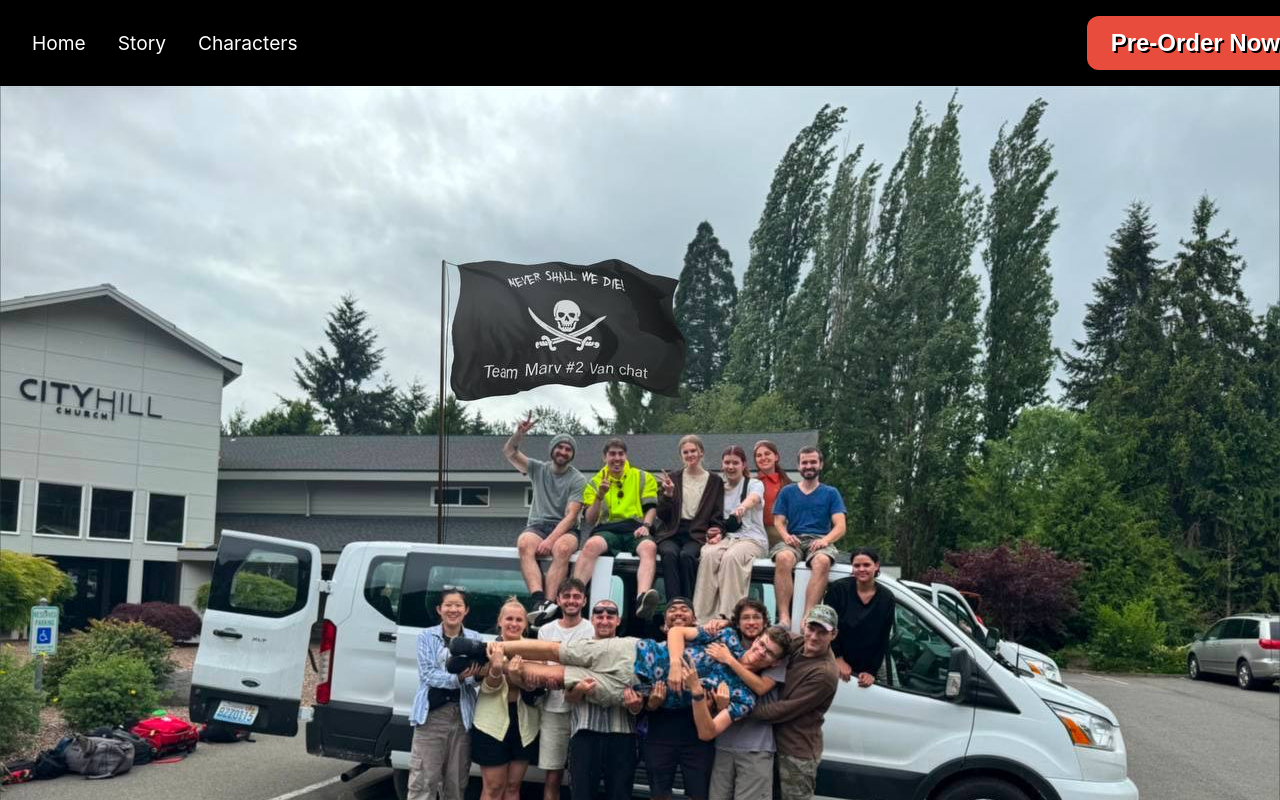
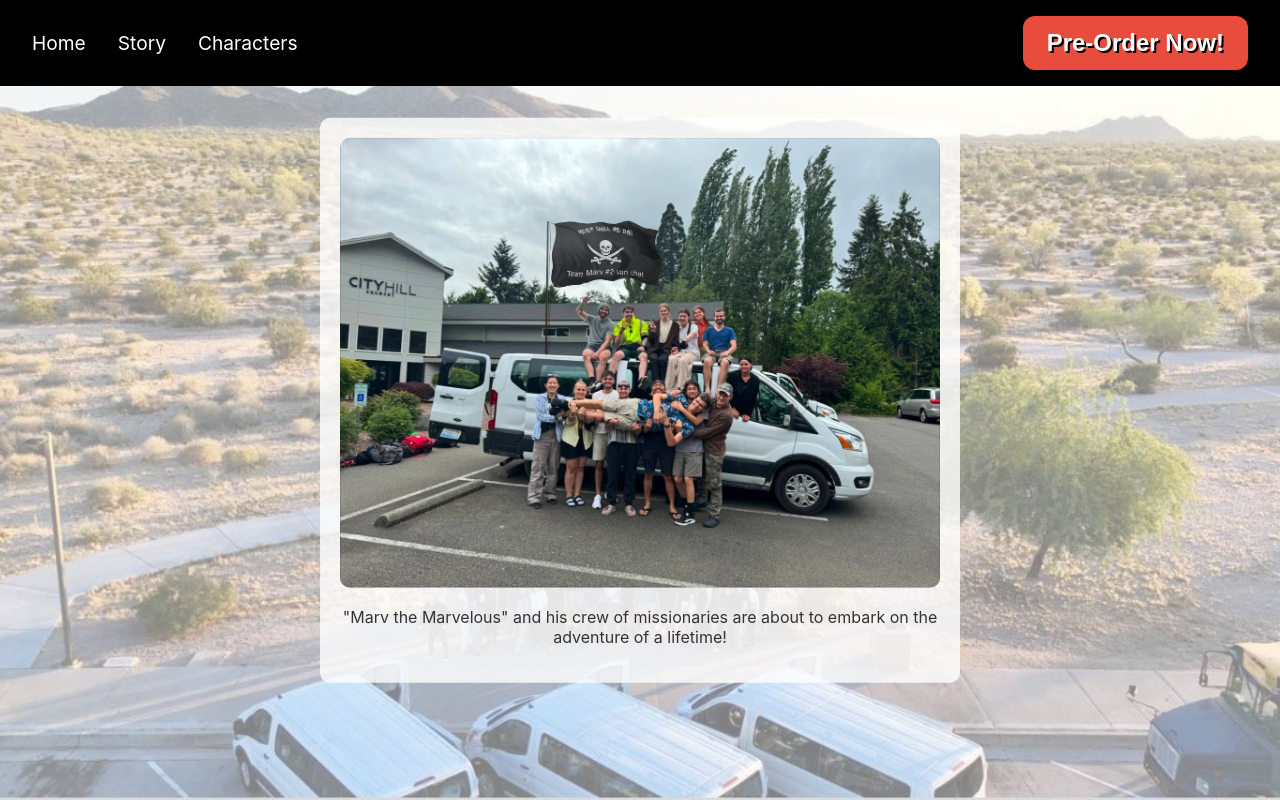
Before and after one commit to bradfiller64/team-marv-van2, a React (Create React App) app: page / in a window 1280 px wide. Shown: the top 800 px of the page. Built offline with nearby package versions, Linux system fonts and the light colour scheme.

Commit message:
Home styling

```diff
--- a/src/components/Home.js
+++ b/src/components/Home.js
@@ -1,14 +1,28 @@
 import React from 'react';
+import '../css/Home.css';
 import team from '../images/team.jpeg';
+import background from '../images/background.jpg';
 
-function Home() {
+const Home = () => {
     return (
-        <div>
-            <h1>Team Marv #2 Van</h1>
-            <img src={team} alt="TeamPhoto" style={{ width: 'auto', height: 'auto' }} />
-            <h2>"Marv the Marvelous" and his crew are about to embark on the mission of a lifetime!</h2>
+        <div className="home">
+            <div
+                className="background-image"
+                style={{
+                    backgroundImage: `url(${background})`,
+                    backgroundSize: 'cover',
+                    backgroundPosition: 'center',
+                    opacity: 0.5,
+                }}
+            ></div>
+            <div className="content-box">
+                <img src={team} alt="team" className="content-image" />
+                <p className="content-text">
+                    "Marv the Marvelous" and his crew of missionaries are about to embark on the adventure of a lifetime!
+                </p>
+            </div>
         </div>
     );
-}
+};
 
 export default Home;
--- /dev/null
+++ b/src/css/Home.css
@@ -0,0 +1,55 @@
+.home {
+    position: relative;
+    /* Allows positioning of child elements */
+    height: 100vh;
+    /* Full viewport height */
+    overflow: hidden;
+    /* Prevents overflow from background image */
+}
+
+.background-image {
+    position: absolute;
+    top: 0;
+    left: 0;
+    right: 0;
+    bottom: 0;
+    opacity: 0.5;
+    z-index: 1;
+}
+
+.content-box {
+    background-color: rgba(255, 255, 255, 0.8);
+    /* White background with transparency */
+    padding: 20px;
+    border-radius: 10px;
+    /* Optional: rounded corners */
+    max-width: 600px;
+    /* Optional: limit the width */
+    margin: auto;
+    /* Center the box */
+    position: relative;
+    /* Position relative to contain z-index */
+    z-index: 2;
+    /* Ensure it's above the background */
+    top: 50%;
+    /* Center vertically */
+    transform: translateY(-50%);
+    /* Adjust for vertical centering */
+}
+
+.content-image {
+    width: 100%;
+    /* Makes the image responsive */
+    border-radius: 10px;
+    /* Optional: rounded corners for the image */
+}
+
+.content-text {
+    text-align: center;
+    margin-top: 15px;
+    /* Space between the image and text */
+    font-size: 1rem;
+    /* Adjust font size as needed */
+    color: #333;
+    /* Text color */
+}
--- a/src/css/Navbar.css
+++ b/src/css/Navbar.css
@@ -1,14 +1,21 @@
 .navbar {
+    box-sizing: border-box;
+    /* Ensures padding is included in total width */
     display: flex;
     justify-content: space-between;
     align-items: center;
     background-color: black;
     padding: 1rem 2rem;
+    /* Padding around the navbar */
+    width: 100%;
+    /* Makes the navbar full width */
+    top: 0;
+    left: 0;
+    /* Ensures it starts from the left */
     position: fixed;
-    /* Keeps navbar at top when scrolling */
-    width: 100%;
-    top: 0;
+    /* Keeps navbar at the top when scrolling */
     z-index: 1000;
+    /* Ensures it stays on top of other elements */
 }
 
 .navbar-left {
```
Also changed, not shown: src/images/background.jpg (added).
